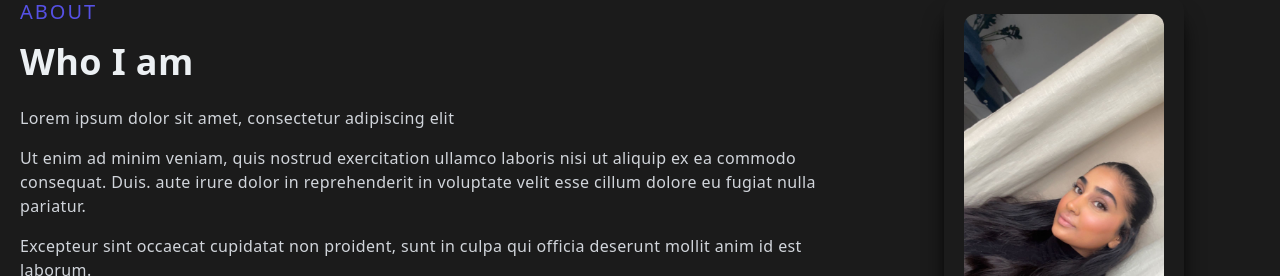
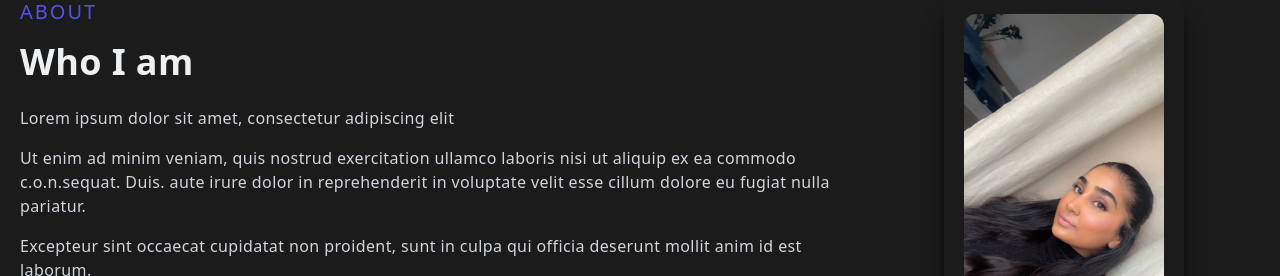
Before and after one commit to munnizashah/Portfolio, a Next.js app: page / in a window 1280 px wide. Shown: the part 1000-1276 px from the top of the page. Built offline with nearby package versions, Linux system fonts and the light colour scheme.

Commit message:
here we go again

```diff
--- a/components/About.jsx
+++ b/components/About.jsx
@@ -16,9 +16,9 @@ const About = () => {
           </p>
           <p className="py-2 text-gray-300">
             Ut enim ad minim veniam, quis nostrud exercitation ullamco laboris
-            nisi ut aliquip ex ea commodo consequat. Duis. aute irure dolor in
-            reprehenderit in voluptate velit esse cillum dolore eu fugiat nulla
-            pariatur.
+            nisi ut aliquip ex ea commodo c.o.n.sequat. Duis. aute irure dolor
+            in reprehenderit in voluptate velit esse cillum dolore eu fugiat
+            nulla pariatur.
           </p>
           <p className="py-2 text-gray-300">
             Excepteur sint occaecat cupidatat non proident, sunt in culpa qui
```
